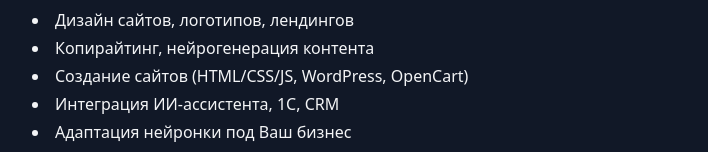
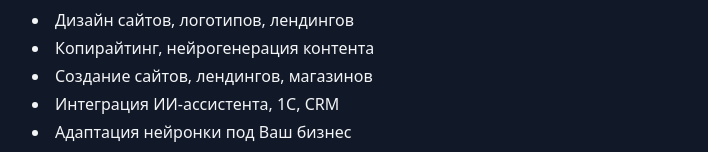
Before and after one commit to AlPinegin/AlPi, a plain HTML site: page index.html in a window 1280 px wide. Shown: the part 325-477 px from the top of the page, without its empty margins (184-892 px from the left). Drawn offline with nearby package versions, Linux system fonts and the light colour scheme.

Commit message:
change list section 2

```diff
--- a/index.html
+++ b/index.html
@@ -24,7 +24,7 @@
       <ul class="list-disc list-inside space-y-1">
         <li>Дизайн сайтов, логотипов, лендингов</li>
         <li>Копирайтинг, нейрогенерация контента</li>
-        <li>Создание сайтов (HTML/CSS/JS, WordPress, OpenCart)</li>
+        <li>Создание сайтов, лендингов, магазинов</li>
         <li>Интеграция ИИ-ассистента, 1С, CRM</li>
         <li>Адаптация нейронки под Ваш бизнес</li>
         <li>Аудит, SEO, стратегия</li>
```
